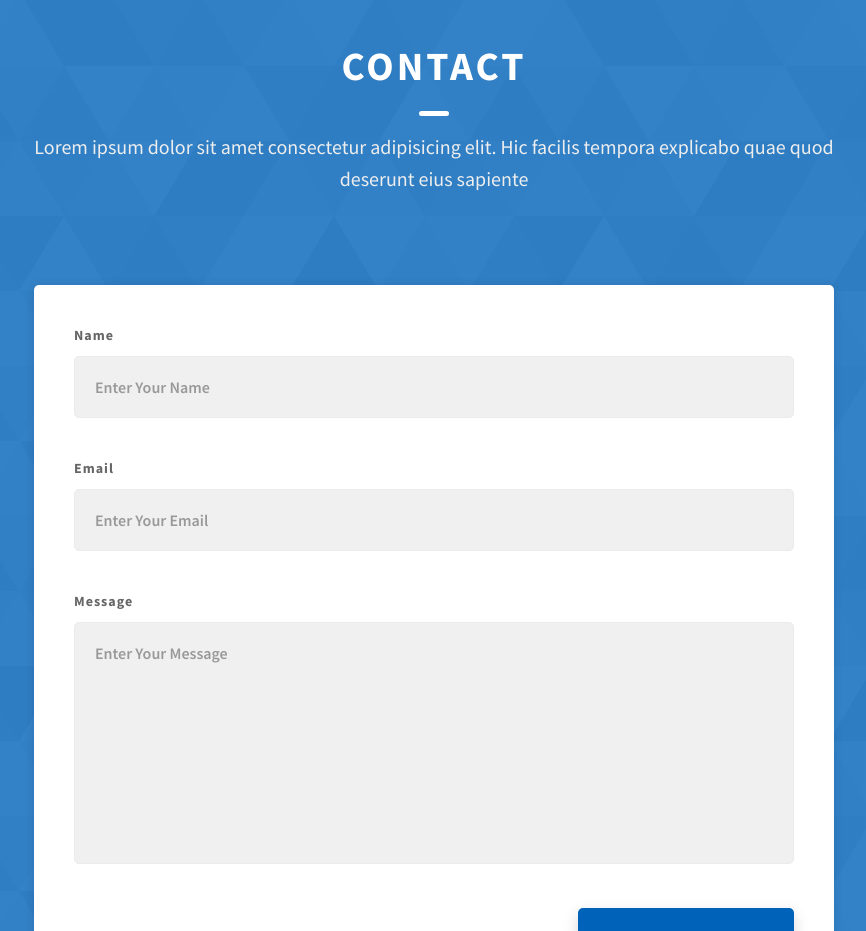
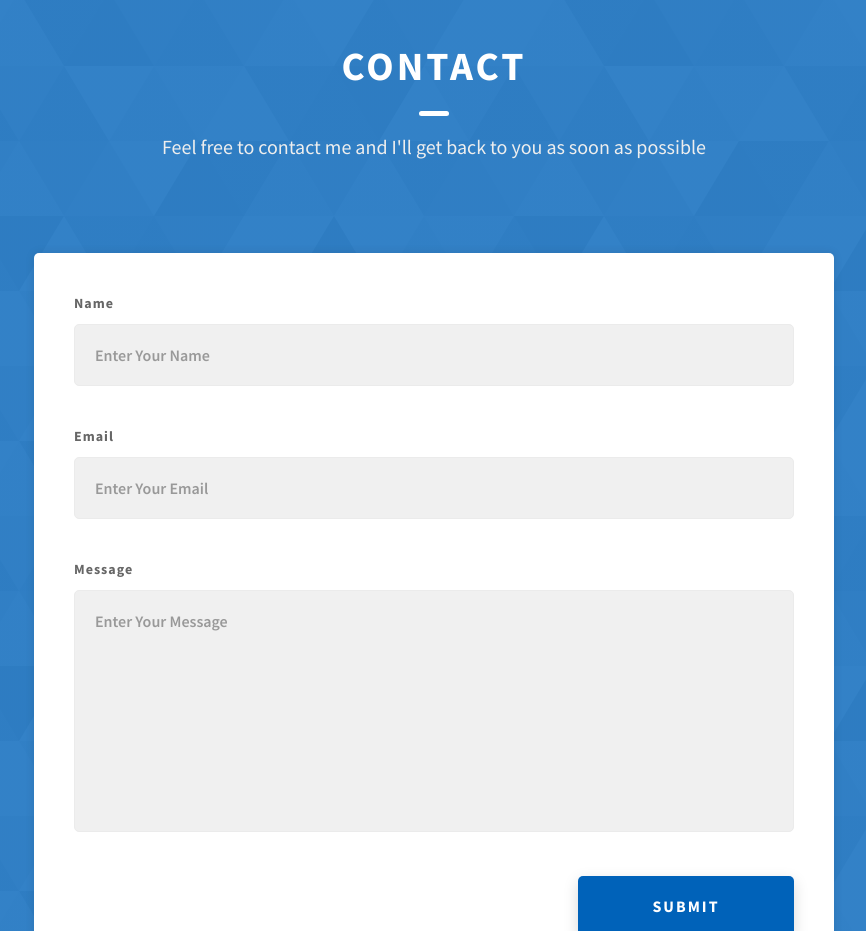
Before and after one commit to driedel152/driedel152.github.io, a website: page index.html in a window 1280 px wide. Shown: the part 4120-5051 px from the top of the page, without its empty margins (206-1072 px from the left). Drawn offline with Linux system fonts and the light colour scheme.

Commit message:
Update contact section

```diff
--- a/index.html
+++ b/index.html
@@ -289,12 +289,11 @@
         <h2 class="heading heading-sec heading-sec__mb-med">
           <span class="heading-sec__main heading-sec__main--lt">Contact</span>
           <span class="heading-sec__sub heading-sec__sub--lt">
-            Lorem ipsum dolor sit amet consectetur adipisicing elit. Hic facilis
-            tempora explicabo quae quod deserunt eius sapiente
+            Feel free to contact me and I'll get back to you as soon as possible
           </span>
         </h2>
         <div class="contact__form-container">
-          <form action="#" class="contact__form">
+          <form action="https://formspree.io/f/xjvnqgdl" method="POST" class="contact__form">
             <div class="contact__form-field">
               <label class="contact__form-label" for="name">Name</label>
               <input
```
